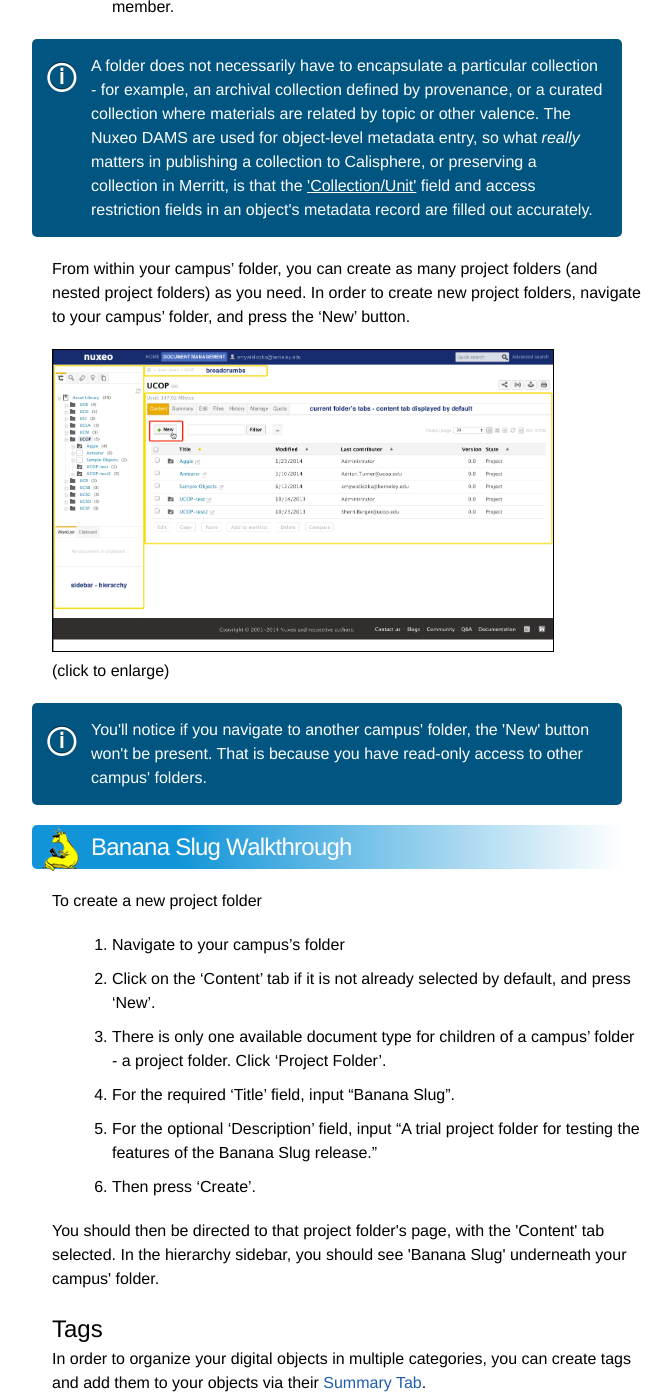
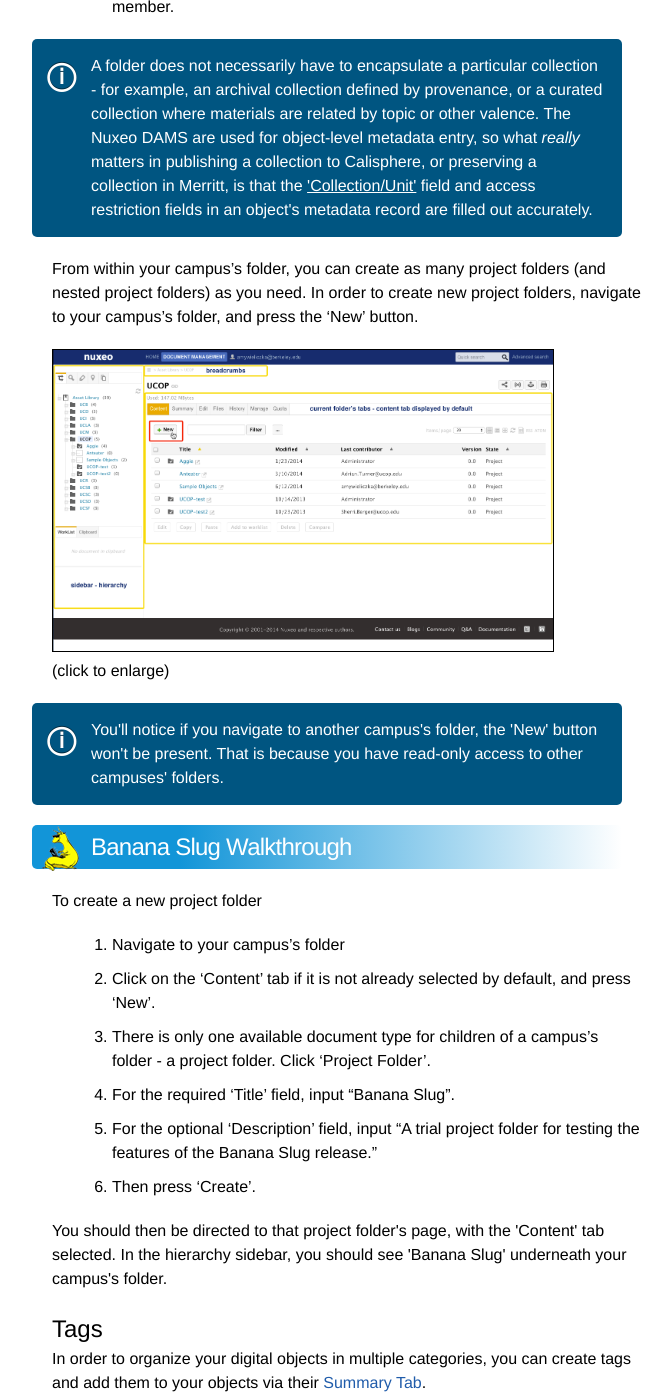
Before and after one commit to ucldc/ucldc-docs, a Jekyll site: the page built from docs/dams/organization.md, in a window 1280 px wide and 1400 px high, scrolled down 894 px. Shown: the whole window, without its empty margins (188-859 px from the left). Built offline with Jekyll 4.4.1, drawn with Linux system fonts in a browser that asks for light colours; nearby versions of some CDN libraries.

Commit message:
Fixed campus' to campus's

```diff
--- a/_config.yml
+++ b/_config.yml
@@ -5,8 +5,8 @@
 date: June 9, 2014
 email: your-email@domain.com
 description: ""
-baseurl: ""
-url: "http://localhost:4000"
+baseurl: "/ucldc-docs"
+url: "http://ucldc.github.io"
 username: ucldc
 
 # Build settings
--- a/docs/dams/organization.md
+++ b/docs/dams/organization.md
@@ -23,14 +23,14 @@
 
 <div class="note">A folder does not necessarily have to encapsulate a particular collection - for example, an archival collection defined by provenance, or a curated collection where materials are related by topic or other valence. The Nuxeo DAMS are used for object-level metadata entry, so what <i>really</i> matters in publishing a collection to Calisphere, or preserving a collection in Merritt, is that the <a href="" class="notelink">'Collection/Unit'</a> field and access restriction fields in an object's metadata record are filled out accurately.</div>
 
-From within your campus' folder, you can create as many project folders (and nested project folders) as you need. In order to create new project folders, navigate to your campus' folder, and press the 'New' button.
+From within your campus's folder, you can create as many project folders (and nested project folders) as you need. In order to create new project folders, navigate to your campus's folder, and press the 'New' button.
 
 <a class="img-popup" href="{{ site.url }}{{ site.baseurl }}/images/2_UCOP-folder.png">
   <img src="{{ site.url }}{{ site.baseurl }}/images/2_UCOP-folder.png" alt="Screenshot of UCOP folder contents" style="width: 500px">
 </a>
 <br>(click to enlarge)
 
-<div class="note">You'll notice if you navigate to another campus' folder, the 'New' button won't be present. That is because you have read-only access to other campus' folders.</div>
+<div class="note">You'll notice if you navigate to another campus's folder, the 'New' button won't be present. That is because you have read-only access to other campuses' folders.</div>
 
 <div class="walkthrough">Banana Slug Walkthrough</div>
 
@@ -38,12 +38,12 @@
 
 1. Navigate to your campus's folder
 2. Click on the 'Content' tab if it is not already selected by default, and press 'New'.
-3. There is only one available document type for children of a campus' folder - a project folder. Click 'Project Folder'.
+3. There is only one available document type for children of a campus's folder - a project folder. Click 'Project Folder'.
 4. For the required 'Title' field, input "Banana Slug".
 5. For the optional 'Description' field, input "A trial project folder for testing the features of the Banana Slug release."
 6. Then press 'Create'.
 
-<p>You should then be directed to that project folder's page, with the 'Content' tab selected. In the hierarchy sidebar, you should see 'Banana Slug' underneath your campus' folder.</p>
+<p>You should then be directed to that project folder's page, with the 'Content' tab selected. In the hierarchy sidebar, you should see 'Banana Slug' underneath your campus's folder.</p>
 
 ## Tags
 
```
Also changed, not shown: docs/dams/complex-objects.md (+1 -1 lines), docs/dams/create-objects.md (+1 -1 lines), docs/dams/edit-objects.md (+1 -1 lines), docs/dams/index.md (+1 -1 lines).
